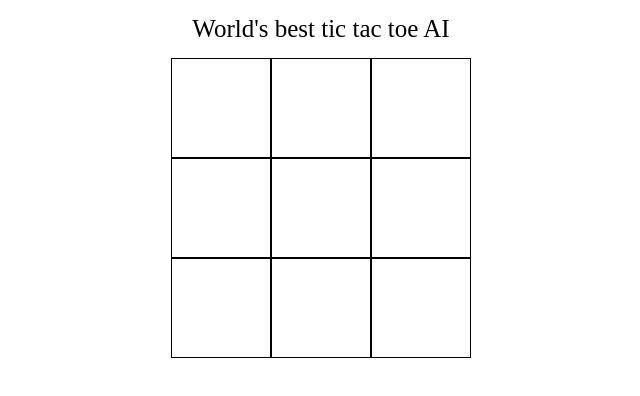
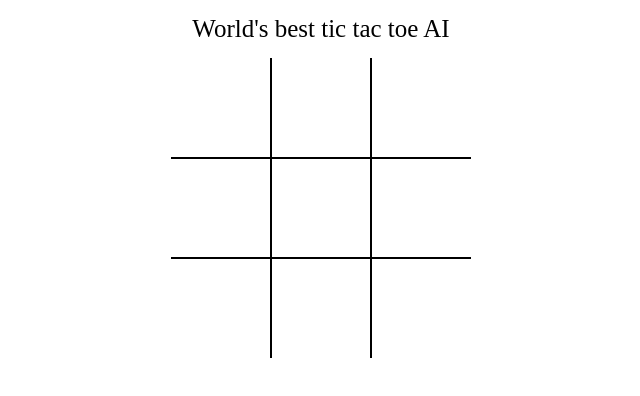
Before and after one commit to VivianDoreen/tic-tac-toe, a React app: page / in a window 1280 px wide. Shown: the whole page, without its empty margins (319-959 px from the left). Built offline with nearby package versions, Linux system fonts and the light colour scheme.

Commit message:
feat(game): implement game functionality - add functionality for the winner - add more css to the App component [Finishes #168822945]

```diff
--- a/src/containers/App.js
+++ b/src/containers/App.js
@@ -5,31 +5,89 @@ import React, { Component } from 'react';
 import '../styles/App.css';
 
 class App extends Component {
-  state = {
-    turn: 'x',
-    gameEnded: false
-  };
+  constructor(props) {
+    super(props);
+    this.state = {
+      turn: 'x',
+      gameEnded: false,
+      winner: undefined,
+      board: Array(9).fill(''),
+      totalMoves: 0
+    };
+  }
 
   clicked = (event) => {
-    event.target.innerText = this.state.turn;
-    this.setState({
-      turn: this.state.turn == 'x' ? 'o' : 'x'
-    });
+    if (this.state.board[event.target.dataset.square] == '') {
+      this.state.board[event.target.dataset.square] = this.state.turn;
+
+      event.target.innerText = this.state.turn;
+      this.setState({
+        turn: this.state.turn == 'x' ? 'o' : 'x',
+        board: this.state.board,
+        totalMoves: this.state.totalMoves++
+      });
+    }
+
+    var result = this.checkWinner();
+    if (result == 'x') {
+      this.setState({
+        gameEnded: true,
+        winner: 'x',
+        winnerLine: 'Match won by x'
+      });
+    } else if (result == 'o') {
+      this.setState({
+        gameEnded: true,
+        winner: 'o',
+        winnerLine: 'Match won by o'
+      });
+    } else if (result == 'draw') {
+      this.setState({
+        gameEnded: true,
+        winner: 'draw',
+        winnerLine: 'Match is drawn '
+      });
+    }
+  };
+  checkWinner = () => {
+    var moves = [
+      [0, 3, 6],
+      [1, 4, 7],
+      [2, 5, 8],
+      [0, 4, 8],
+      [2, 4, 6],
+      [0, 1, 2],
+      [3, 4, 5],
+      [6, 7, 8]
+    ];
+    var board = this.state.board;
+    for (let i = 0; i < moves.length; i++) {
+      if (
+        board[moves[i][0]] == board[moves[i][1]] &&
+        board[moves[i][1]] == board[moves[i][2]]
+      ) {
+        return board[moves[i][0]];
+      }
+    }
+    if (this.state.totalMoves == 9) {
+      return 'draw';
+    }
   };
   render() {
     return (
       <div id="game">
+        <div id="status">{this.state.winnerLine}</div>
         <div id="head">World's best tic tac toe AI</div>
         <div id="board" onClick={(e) => this.clicked(e)}>
-          <div className="square"></div>
-          <div className="square"></div>
-          <div className="square"></div>
-          <div className="square"></div>
-          <div className="square"></div>
-          <div className="square"></div>
-          <div className="square"></div>
-          <div className="square"></div>
-          <div className="square"></div>
+          <div className="square" data-square="0"></div>
+          <div className="square" data-square="1"></div>
+          <div className="square" data-square="2"></div>
+          <div className="square" data-square="3"></div>
+          <div className="square" data-square="4"></div>
+          <div className="square" data-square="5"></div>
+          <div className="square" data-square="6"></div>
+          <div className="square" data-square="7"></div>
+          <div className="square" data-square="8"></div>
         </div>
       </div>
     );
--- a/src/styles/App.css
+++ b/src/styles/App.css
@@ -11,9 +11,19 @@
 }
 
 .square {
+    display: flex;
+    justify-content: center;
+    align-items: center;
+    font-size: 45px;
     width: 100px;
     height: 100px;
     border: 1px solid #000000;
+    cursor: pointer;
+    user-select: none;
+}
+
+.square:hover {
+    background-color: #eeeeee;
 }
 
 #game {
@@ -27,3 +37,27 @@
     font-size: 25px;
     padding: 15px;
 }
+
+.square:nth-child(7),
+:nth-child(8),
+:nth-child(9) {
+    border-bottom: 0
+}
+
+.square:nth-child(1),
+:nth-child(2),
+:nth-child(3) {
+    border-top: 0
+}
+
+.square:nth-child(1),
+:nth-child(4),
+:nth-child(7) {
+    border-left: 0
+}
+
+.square:nth-child(3),
+:nth-child(6),
+:nth-child(9) {
+    border-right: 0
+}
```
